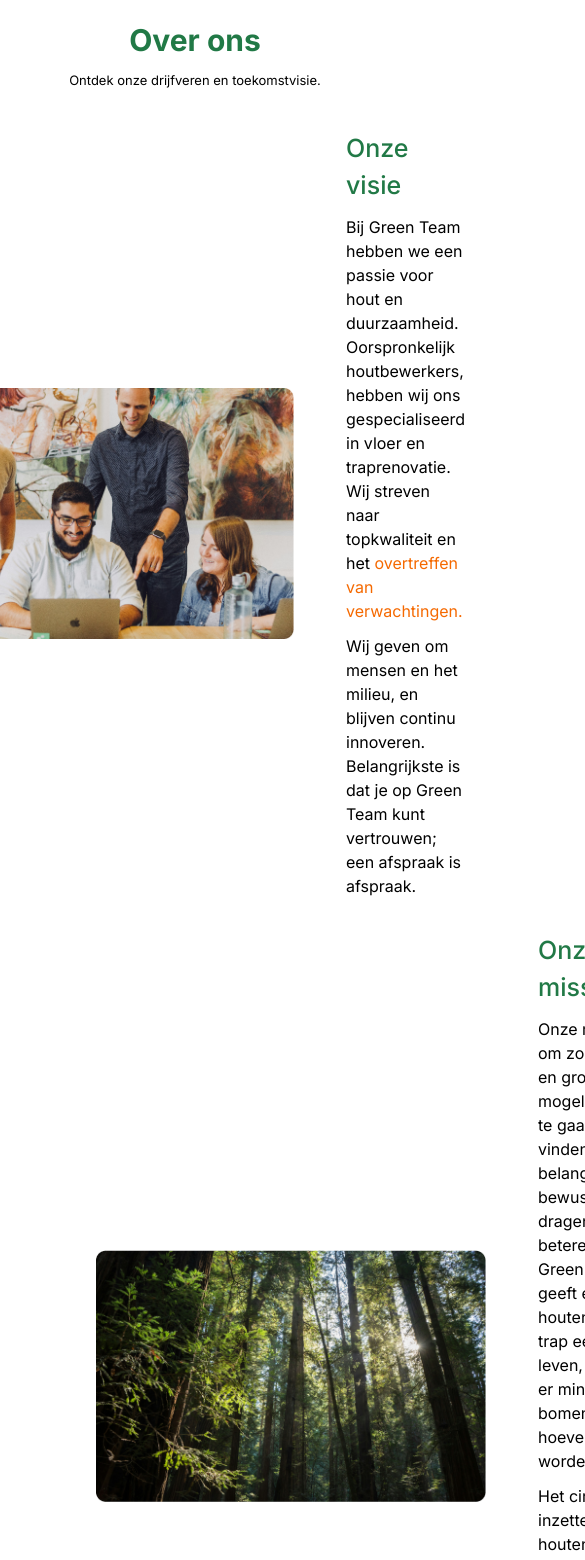
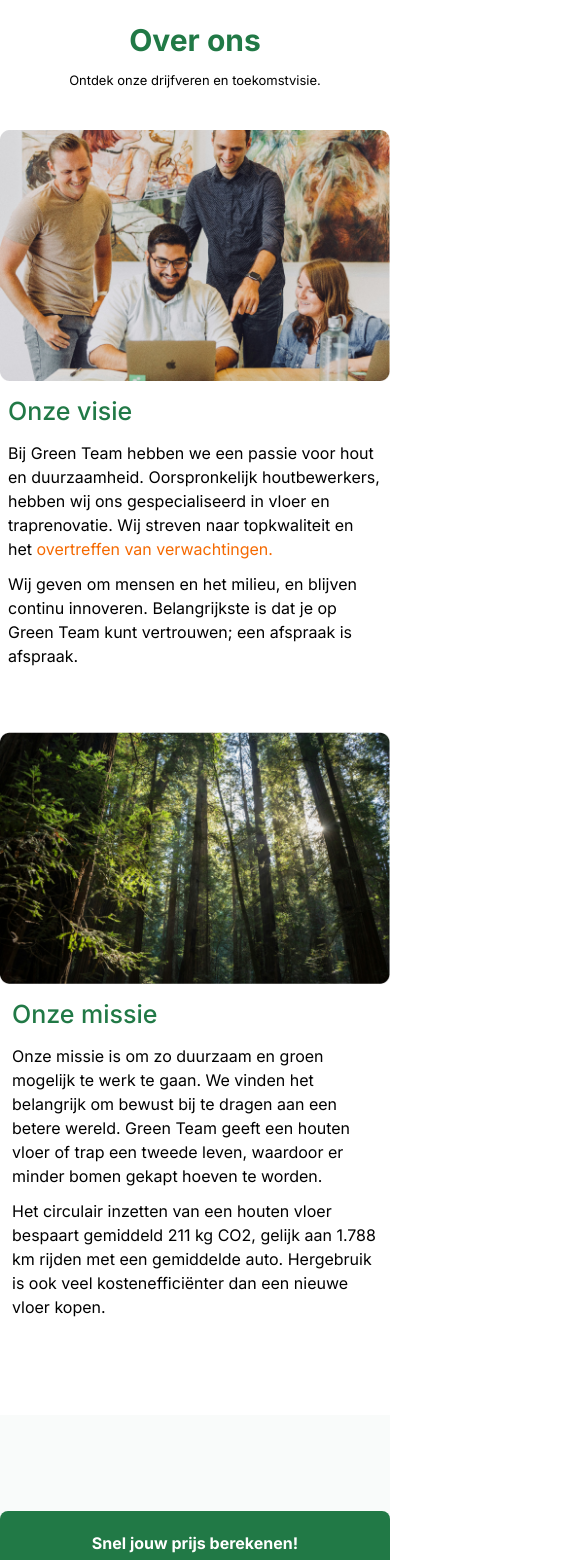
Before and after one commit to GreenTeam88/greenteam-front-end, a Next.js app: page /over-ons in a window 390 px wide. Shown: the part 1060-2620 px from the top of the page, 585 px wide, since content can reach past the window. Built offline with nearby package versions, Linux system fonts and the light colour scheme.

Commit message:
over ons page is responsive

```diff
--- a/src/app/(root)/(routes)/over-ons/_components/aboutUs.tsx
+++ b/src/app/(root)/(routes)/over-ons/_components/aboutUs.tsx
@@ -2,9 +2,9 @@ import { BodyText, H2 } from '@/components/theme/typography';
 
 const OurVisionCard = () => {
   return (
-    <div className="flex gap-[52px] items-center">
-      <img src="/aboutUs/itTeam.png" />
-      <div className="flex flex-col max-w-[488px] gap-[11px]">
+    <div className="flex gap-3 lg:gap-[52px] flex-col  lg:flex-row items-center">
+      <img src="/aboutUs/itTeam.png" className="w-full  lg:w-fit" />
+      <div className="flex px-2 flex-col  max-w-[488px] gap-[11px]">
         <h3 className="font-medium text-[25px] leading-[37px] tracking-[-2%] text-primaryDefault">Onze visie</h3>
         <p>
           Bij Green Team hebben we een passie voor hout en duurzaamheid. Oorspronkelijk houtbewerkers, hebben wij ons
@@ -22,9 +22,9 @@ const OurVisionCard = () => {
 
 const OurMissionCard = () => {
   return (
-    <div className="flex gap-[52px] items-center">
-      <img src="/aboutUs/ourMission.png" />
-      <div className="flex flex-col max-w-[488px] gap-[11px]">
+    <div className="flex gap-3 lg:gap-[52px] flex-col lg:flex-row items-center">
+      <img className="w-full lg:w-fit" src="/aboutUs/ourMission.png" />
+      <div className="flex flex-col px-3 max-w-[488px] gap-[11px]">
         <h3 className="font-medium text-[25px] leading-[37px] tracking-[-2%] text-primaryDefault">Onze missie</h3>
         <p>
           Onze missie is om zo duurzaam en groen mogelijk te werk te gaan. We vinden het belangrijk om bewust bij te
@@ -47,11 +47,11 @@ export const AboutUs = () => {
         <H2 className="text-primaryDefault">Over ons</H2>
         <BodyText className="pb-4">Ontdek onze drijfveren en toekomstvisie.</BodyText>
       </div>
-      <div className="flex flex-col items-center gap-[34px]">
-        <div className="-translate-x-24">
+      <div className="flex flex-col items-center gap-16 lg:gap-[34px]">
+        <div className="lg:-translate-x-24">
           <OurVisionCard />
         </div>
-        <div className="translate-x-24">
+        <div className="lg:translate-x-24">
           <OurMissionCard />
         </div>
       </div>
--- a/src/app/(root)/(routes)/over-ons/_components/greenSection.tsx
+++ b/src/app/(root)/(routes)/over-ons/_components/greenSection.tsx
@@ -3,15 +3,18 @@ import { BodyText } from '@/components/theme/typography';
 
 export const GreenSection = () => {
   return (
-    <div className="flex relative lg:justify-end    h-fit  py-5 lg:px-0 lg:py-0 px-4 flex-col lg:flex-row w-full">
-      <div style={{ width: '80vw' }} className="absolute top-0 left-0   overflow-visible  h-full lg:-ml-[7%]">
+    <div className="flex relative lg:justify-end bg-primaryDefault items-center lg:items-start lg:bg-white   h-fit  py-5 lg:px-0 lg:py-0 px-4 flex-col lg:flex-row w-full">
+      <div
+        style={{ width: '80vw' }}
+        className=" lg:absolute top-0 left-0 justify-center lg:justify-start flex     overflow-visible  h-full lg:-ml-[7%]"
+      >
         <img className=" hidden w-full h-full  lg:block object-cover" src="/aboutUs/greenBg.png" />
-        <div className="lg:absolute py-4 max-w-[70%] relative  lg:py-0 lg:top-1/2 items-center lg:items-start lg:-translate-y-1/2 lg:left-[20%] flex flex-col xl:gap-[33px] lg:gap-[8px]">
-          <h3 className="text-xl max-w-full text-center lg:text-start   lg:text-[1.5vw] text-white lg:leading-[1.5vw]  tracking-[-2%] ">
+        <div className="lg:absolute gap-5 py-4 max-w-[70%] relative  lg:py-0 lg:top-1/2 items-center lg:items-start lg:-translate-y-1/2 lg:left-[20%] flex flex-col xl:gap-[33px] lg:gap-[8px]">
+          <h3 className="text-xl  max-w-full text-center lg:text-start   lg:text-[1.5vw] text-white lg:leading-[1.5vw]  tracking-[-2%] ">
             20 jaar ervaring in trap en vloerrenovatieVan eenmanszaak naar{' '}
             <span className="font-semibold">landelijke specialist. </span>{' '}
           </h3>
-          <BodyText className="text-white max-w-full">
+          <BodyText className="text-white text-center lg:text-start max-w-full">
             Bij Green Team zetten we ons al 20 jaar lang dag in dag uit in om vloeren een tweede leven te geven. Met al
             onze ervaring zijn wij dan ook dé specialist voor wat betreft het renoveren van vloeren. Wij zijn
             uitgegroeid van een eenmanszaak tot een volwaardig bedrijf met vestigingen door heel Nederland. De groei van
@@ -25,7 +28,7 @@ export const GreenSection = () => {
         </div>
       </div>
 
-      <div className="flex items-center justify-center w-[25vw] bg-white h-[383px]">
+      <div className="items-center hidden lg:flex justify-center w-[25vw] bg-white h-[383px]">
         <img src="/aboutUs/greenImg.png" className="   " />
       </div>
     </div>
--- a/src/app/(root)/(routes)/over-ons/_components/ourServices.tsx
+++ b/src/app/(root)/(routes)/over-ons/_components/ourServices.tsx
@@ -32,7 +32,7 @@ export const OurServicesSection = () => {
   return (
     <div className="flex flex-col max-w-full px-6 relative gap-[55px] py-40 items-center">
       <H2 className="text-primaryDefault">Onze diensten</H2>
-      <div className="flex  gap-5 w-full">
+      <div className="flex flex-col lg:flex-row  gap-5 w-full">
         {services.map((service) => (
           <ServiceCard key={service.title} {...service} />
         ))}
--- a/src/app/(root)/(routes)/over-ons/_components/question.tsx
+++ b/src/app/(root)/(routes)/over-ons/_components/question.tsx
@@ -95,7 +95,7 @@ const QuestionsParagraph = () => {
 
 export const QuestionSection = () => {
   return (
-    <div className="flex w-full items-center justify-center py-24 gap-[92px]">
+    <div className="flex w-full flex-col lg:flex-row items-center justify-center py-24 gap-[92px]">
       <QuestionForm />
       <QuestionsParagraph />
     </div>
--- a/src/app/(root)/(routes)/over-ons/_components/specialists.tsx
+++ b/src/app/(root)/(routes)/over-ons/_components/specialists.tsx
@@ -15,9 +15,9 @@ const SpecialistCard: React.FC<SpecialistInfo> = ({ imgSrc, name, role }) => {
 
 export const SpecialistsSection = () => {
   return (
-    <div className="flex w-full items-center gap-[55px] py-44 flex-col">
-      <H2 className="text-primaryDefault">Maak kennis met onze specialisten</H2>
-      <div className="flex max-w-[897px] flex-wrap gap-[18px]">
+    <div className="flex w-full items-center px-5 lg:px-0 gap-[55px] py-44 flex-col">
+      <H2 className="text-primaryDefault text-center lg:text-start">Maak kennis met onze specialisten</H2>
+      <div className="flex max-w-[897px] justify-center w-full  flex-wrap gap-[18px]">
         {specialists.map((specialist) => (
           <SpecialistCard key={specialist.name} {...specialist} />
         ))}
--- a/src/app/(root)/(routes)/over-ons/_components/whyChooseUs.tsx
+++ b/src/app/(root)/(routes)/over-ons/_components/whyChooseUs.tsx
@@ -43,25 +43,25 @@ const IconCard: React.FC<IconInfo> = ({ name, src }) => {
 
 export const WhyChooseUs = () => {
   return (
-    <div className="flex flex-col items-center py-28 gap-[55px]">
+    <div className="flex flex-col items-center px-5 py-28 gap-[55px]">
       <H2 className="text-primaryDefault">Waarom voor ons kiezen?</H2>
-      <div className="flex gap-[88px] w-full justify-center">
+      <div className="flex gap-[88px] max-w-full flex-wrap  w-full justify-center">
         {iconsInfo.map((info) => (
           <IconCard key={info.name} {...info} />
         ))}
       </div>
-      <div className="flex flex-col gap-8 w-[798px]">
+      <div className="flex flex-col px-3 lg:px-0 gap-8 lg:w-[798px]">
         {paragraphs.map((paragraph) => (
           <BodyText key={paragraph} className="text-center">
             {paragraph}
           </BodyText>
         ))}
       </div>
-      <div className="flex py-16 flex-col items-center gap-[34px]">
+      <div className="flex py-16 flex-col items-center gap-12 lg:gap-[34px]">
         {cardsInfos.map((cardInfo, index) => (
           <div
             key={cardInfo.title}
-            className={cn({ '-translate-x-24': index % 2 === 0, 'translate-x-24': index % 2 === 1 })}
+            className={cn({ 'lg:-translate-x-24': index % 2 === 0, 'lg:translate-x-24': index % 2 === 1 })}
           >
             <StandardCard {...cardInfo} />
           </div>
--- a/src/components/cards/infoCards.tsx
+++ b/src/components/cards/infoCards.tsx
@@ -6,8 +6,8 @@ export type StandardCardInfo = {
 
 export const StandardCard: React.FC<StandardCardInfo> = ({ title, img, paragraph }) => {
   return (
-    <div className="flex gap-[52px] items-center">
-      <img src={img} className="rounded-[10px]" />
+    <div className="flex gap-4 lg:gap-[52px] flex-col lg:flex-row items-center">
+      <img src={img} className="w-full lg:w-fit rounded-[10px]" />
       <div className="flex flex-col max-w-[488px] gap-[11px]">
         <h3 className="font-medium text-[25px] leading-[37px] text-primaryDefault tracking-[-2%]">{title}</h3>
         <p>{paragraph}</p>
```
